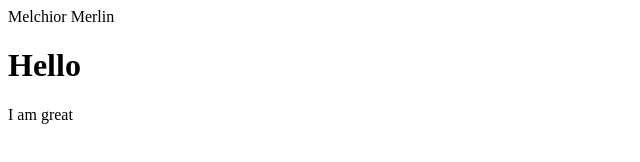
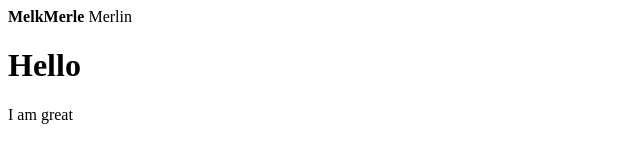
Before and after one commit to MelkMerle/MelkMerle.github.io, a plain HTML site: page index.html in a window 1280 px wide. Shown: the full height of the page, 0-640 px from the left. Drawn offline with Linux system fonts and the light colour scheme.

Commit message:
bold head bis

```diff
--- a/index.html
+++ b/index.html
@@ -1,5 +1,5 @@
 <html>
-	<head style="bold"> Melchior Merlin </head>
+	<head><strong>MelkMerle</strong>  Merlin </head>
 		<h1>Hello</h1>
 		<body>I am great</body>
 </html>
```
